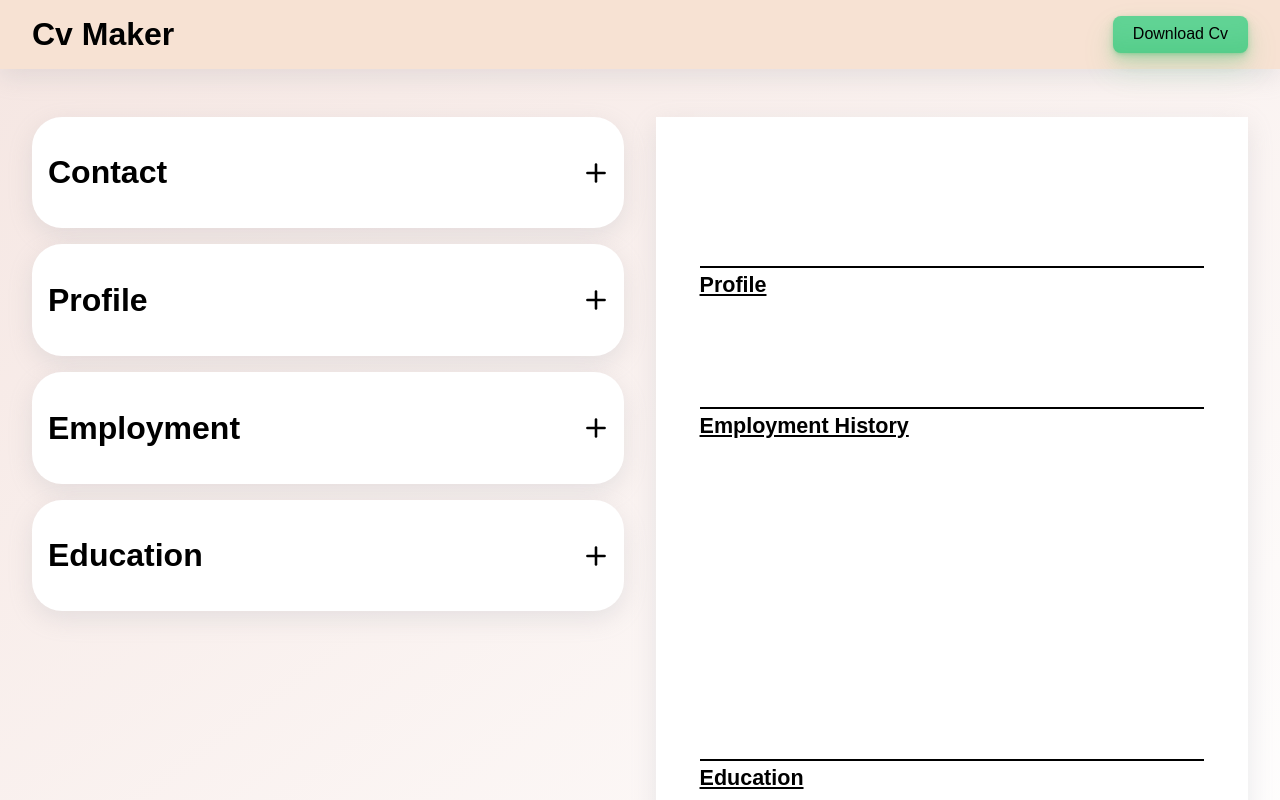
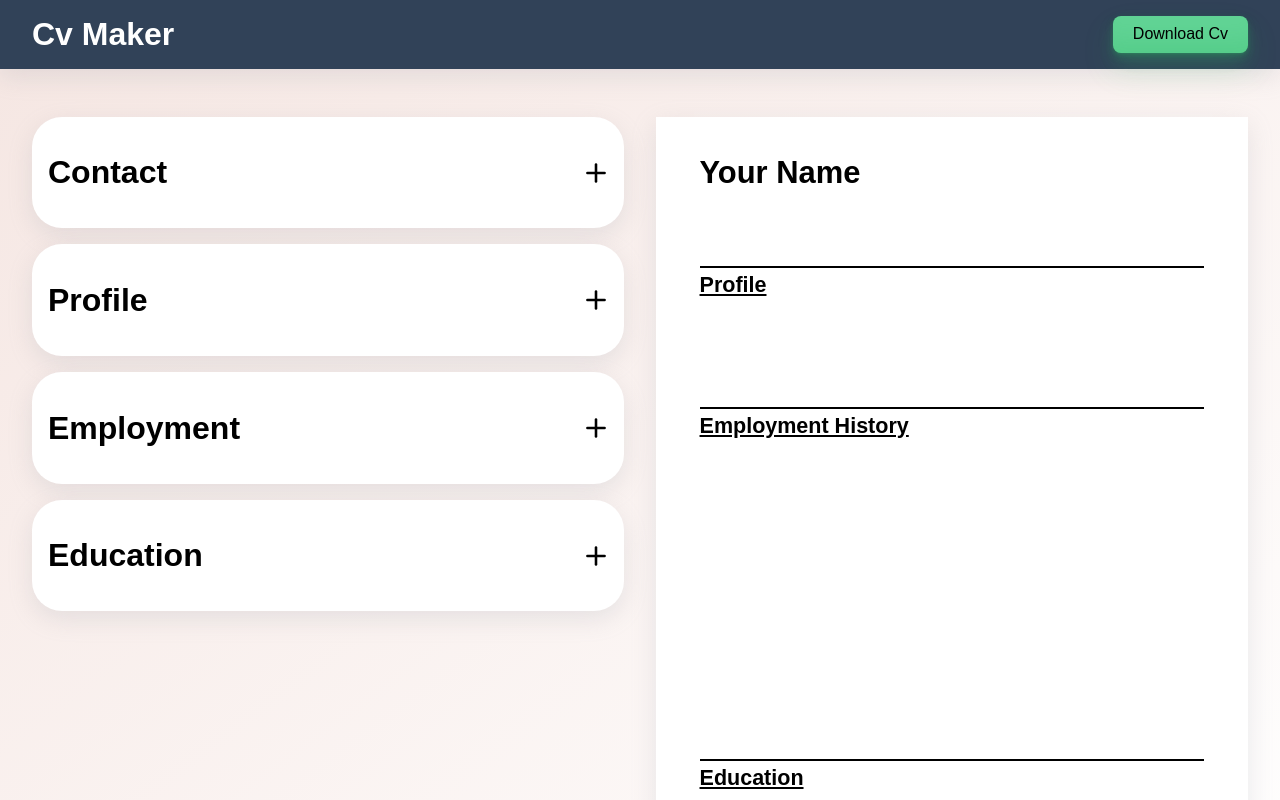
Before and after one commit to Jonathan-Winter-Dev/cv-maker, a React (Vite) app: page / in a window 1280 px wide. Shown: the top 800 px of the page. Built offline with nearby package versions, Linux system fonts and the light colour scheme.

Commit message:
add your name display on CV

```diff
--- a/src/App.css
+++ b/src/App.css
@@ -372,6 +372,7 @@ template {
   --teal-background-hover: #94d6d1;
   --green-background: #c4e8c1;
   --green-background-hover: #a2dc9d;
+  --header-color: #314258;
   --border-radius-input-button: 8px;
   --shadow: rgba(149, 157, 165, 0.2) 0px 8px 24px;
 
@@ -384,13 +385,14 @@ template {
 }
 
 header {
+  color: white;
   position: sticky;
   top: 0;
   grid-column: 1/-1;
   display: flex;
   justify-content: space-between;
   padding: 1em 2em;
-  background-color: var(--peach-background);
+  background-color: var(--header-color);
   box-shadow: var(--shadow);
   z-index: 1;
 }
--- a/src/ContactCv.jsx
+++ b/src/ContactCv.jsx
@@ -2,7 +2,7 @@ export default function ContactCv({ contact }) {
   return (
     <div className="contact">
       <h1>
-        {contact.fName} {contact.lName}
+        {contact.fName.length ? contact.fName : "Your Name"} {contact.lName}
       </h1>
       <div className="contactDetails">
         <b>
```
